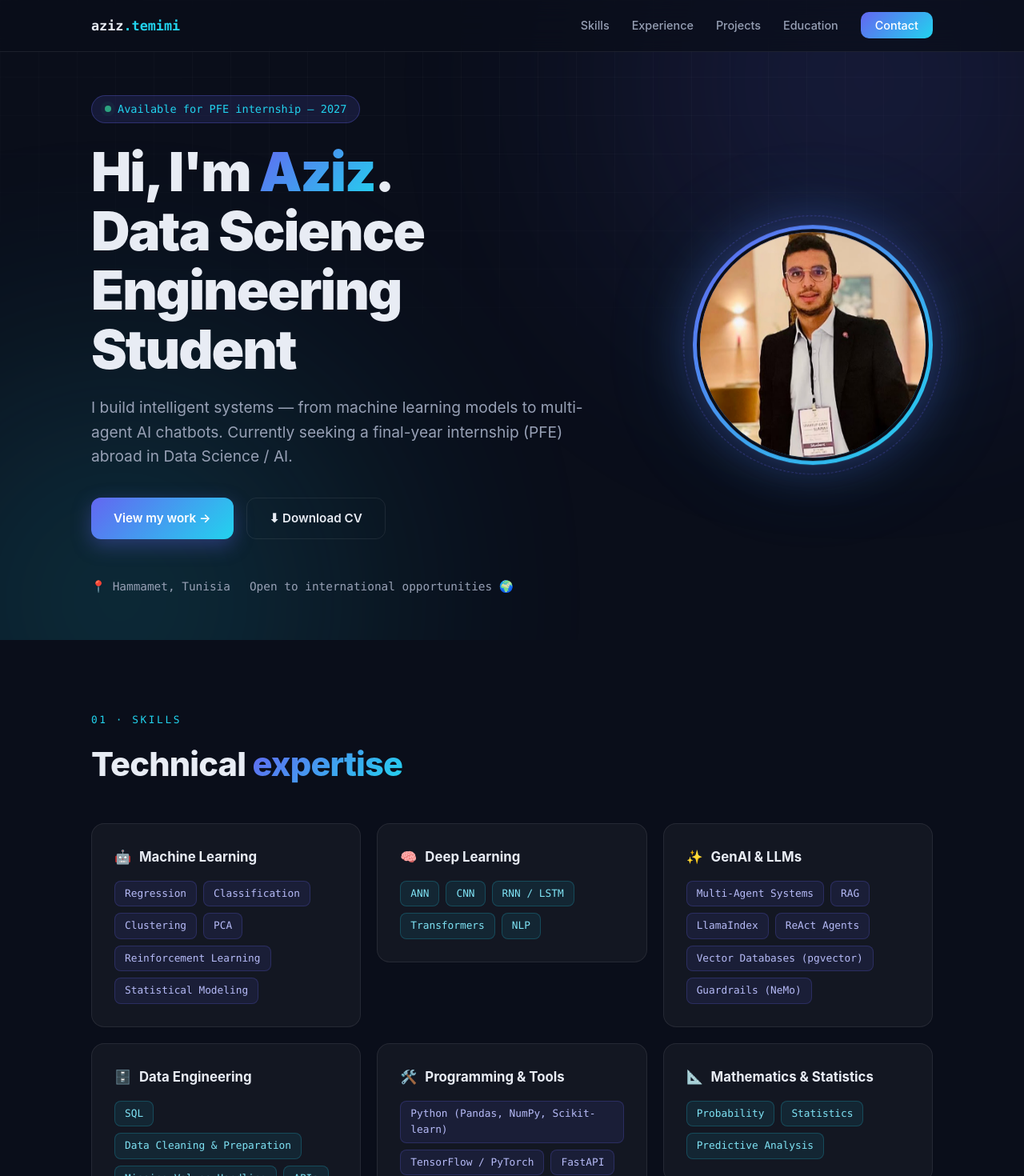
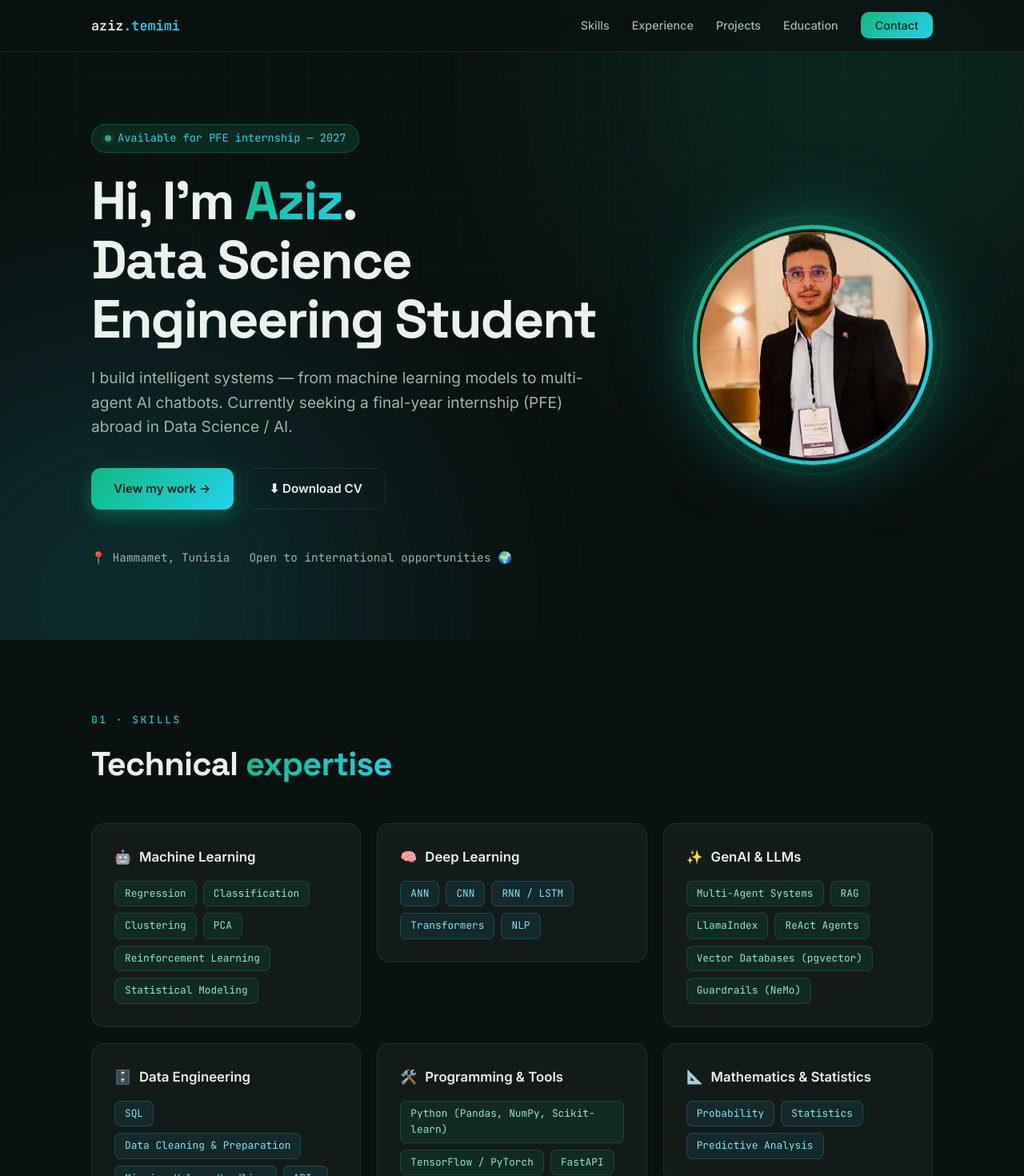
Before and after one commit to aziztemimii/aziztemimii.github.io, a React (Vite) app: page / in a window 1280 px wide. Shown: the top 1470 px of the page at 80% size. Built offline with nearby package versions, Linux system fonts and the light colour scheme.

Commit message:
Design refresh: distinctive emerald/cyan palette, real fonts, a11y improvements

```diff
--- a/index.html
+++ b/index.html
@@ -8,6 +8,12 @@
       name="description"
       content="Mohamed Aziz Ben Hassine Temimi — Data Science Engineering Student. Portfolio: Machine Learning, Deep Learning, NLP, Multi-Agent AI systems."
     />
+    <link rel="preconnect" href="https://fonts.googleapis.com" />
+    <link rel="preconnect" href="https://fonts.gstatic.com" crossorigin />
+    <link
+      href="https://fonts.googleapis.com/css2?family=Space+Grotesk:wght@500;700&family=Inter:wght@400;500;600&family=JetBrains+Mono:wght@400;600&display=swap"
+      rel="stylesheet"
+    />
     <title>Aziz Ben Hassine — Data Science Portfolio</title>
   </head>
   <body>
--- a/src/index.css
+++ b/src/index.css
@@ -3,20 +3,22 @@
    ============================================================ */
 
 :root {
-  --bg: #0a0e1a;
-  --bg-soft: #0f1526;
+  --bg: #0a1210;
+  --bg-soft: #0e1a17;
   --card: rgba(255, 255, 255, 0.04);
   --card-border: rgba(255, 255, 255, 0.08);
   --card-hover: rgba(255, 255, 255, 0.07);
-  --text: #e8ecf4;
-  --text-muted: #97a0b5;
-  --accent: #6366f1;
+  --text: #e9f2ee;
+  --text-muted: #9db4ab;
+  --accent: #10b981;
   --accent-2: #22d3ee;
-  --accent-soft: rgba(99, 102, 241, 0.14);
-  --gradient: linear-gradient(135deg, #6366f1 0%, #22d3ee 100%);
+  --accent-soft: rgba(16, 185, 129, 0.14);
+  --gradient: linear-gradient(135deg, #10b981 0%, #22d3ee 100%);
   --radius: 16px;
   --font: "Inter", "Segoe UI", system-ui, -apple-system, sans-serif;
+  --font-display: "Space Grotesk", "Inter", "Segoe UI", system-ui, sans-serif;
   --mono: "JetBrains Mono", "Cascadia Code", Consolas, monospace;
+  --ease-out: cubic-bezier(0.22, 1, 0.36, 1);
 }
 
 * {
@@ -57,7 +59,7 @@ body {
   opacity: 0.16;
 }
 .bg-glow::before {
-  background: #6366f1;
+  background: #10b981;
   top: -200px;
   right: -100px;
 }
@@ -86,6 +88,31 @@ body {
 
 section {
   padding: 90px 0;
+  scroll-margin-top: 72px; /* fixed navbar height + breathing room */
+}
+
+::selection {
+  background: rgba(16, 185, 129, 0.35);
+}
+
+a:focus-visible,
+button:focus-visible {
+  outline: 2px solid var(--accent-2);
+  outline-offset: 3px;
+  border-radius: 6px;
+}
+
+@media (prefers-reduced-motion: reduce) {
+  html {
+    scroll-behavior: auto;
+  }
+  *,
+  *::before,
+  *::after {
+    animation-duration: 0.01ms !important;
+    animation-iteration-count: 1 !important;
+    transition-duration: 0.01ms !important;
+  }
 }
 
 /* ---------- Typography ---------- */
@@ -100,8 +127,9 @@ section {
 }
 
 .section-title {
+  font-family: var(--font-display);
   font-size: clamp(1.8rem, 4vw, 2.6rem);
-  font-weight: 800;
+  font-weight: 700;
   margin-bottom: 40px;
   letter-spacing: -0.02em;
 }
@@ -121,7 +149,7 @@ section {
   right: 0;
   z-index: 100;
   backdrop-filter: blur(16px);
-  background: rgba(10, 14, 26, 0.75);
+  background: rgba(10, 18, 16, 0.75);
   border-bottom: 1px solid var(--card-border);
 }
 .navbar-inner {
@@ -159,7 +187,7 @@ section {
   padding: 8px 18px;
   border-radius: 10px;
   background: var(--gradient);
-  color: #fff !important;
+  color: #06251c !important;
   font-weight: 600;
 }
 
@@ -192,7 +220,7 @@ section {
   border-radius: 50%;
   padding: 5px;
   background: var(--gradient);
-  box-shadow: 0 0 60px rgba(99, 102, 241, 0.35),
+  box-shadow: 0 0 60px rgba(16, 185, 129, 0.35),
     0 0 120px rgba(34, 211, 238, 0.15);
   animation: float 6s ease-in-out infinite;
 }
@@ -201,7 +229,7 @@ section {
   position: absolute;
   inset: -12px;
   border-radius: 50%;
-  border: 1px dashed rgba(99, 102, 241, 0.4);
+  border: 1px dashed rgba(16, 185, 129, 0.4);
   animation: spin 30s linear infinite;
 }
 .photo-ring img {
@@ -239,7 +267,7 @@ section {
   padding: 6px 16px;
   border-radius: 999px;
   background: var(--accent-soft);
-  border: 1px solid rgba(99, 102, 241, 0.3);
+  border: 1px solid rgba(16, 185, 129, 0.3);
   font-size: 0.85rem;
   color: var(--accent-2);
   font-family: var(--mono);
@@ -257,8 +285,9 @@ section {
   50% { opacity: 0.7; box-shadow: 0 0 0 6px rgba(52, 211, 153, 0); }
 }
 .hero h1 {
+  font-family: var(--font-display);
   font-size: clamp(2.4rem, 6vw, 4.2rem);
-  font-weight: 900;
+  font-weight: 700;
   line-height: 1.1;
   letter-spacing: -0.03em;
   margin-bottom: 20px;
@@ -290,12 +319,12 @@ section {
 }
 .btn-primary {
   background: var(--gradient);
-  color: #fff;
-  box-shadow: 0 8px 24px rgba(99, 102, 241, 0.35);
+  color: #06251c;
+  box-shadow: 0 8px 24px rgba(16, 185, 129, 0.35);
 }
 .btn-primary:hover {
   transform: translateY(-2px);
-  box-shadow: 0 12px 32px rgba(99, 102, 241, 0.5);
+  box-shadow: 0 12px 32px rgba(16, 185, 129, 0.5);
 }
 .btn-ghost {
   background: transparent;
@@ -321,11 +350,12 @@ section {
   border: 1px solid var(--card-border);
   border-radius: var(--radius);
   padding: 28px;
-  transition: transform 0.25s, background 0.25s, border-color 0.25s;
+  transition: transform 0.3s var(--ease-out), background 0.3s var(--ease-out),
+    border-color 0.3s var(--ease-out);
 }
 .card:hover {
   background: var(--card-hover);
-  border-color: rgba(99, 102, 241, 0.35);
+  border-color: rgba(16, 185, 129, 0.35);
   transform: translateY(-4px);
 }
 
@@ -352,9 +382,9 @@ section {
   border-radius: 8px;
   font-size: 0.8rem;
   font-family: var(--mono);
-  background: rgba(99, 102, 241, 0.1);
-  border: 1px solid rgba(99, 102, 241, 0.22);
-  color: #b6bbf7;
+  background: rgba(16, 185, 129, 0.1);
+  border: 1px solid rgba(16, 185, 129, 0.22);
+  color: #8ee6c4;
 }
 .tag.cyan {
   background: rgba(34, 211, 238, 0.08);
@@ -538,8 +568,9 @@ section {
   text-align: center;
 }
 .contact-section .big {
+  font-family: var(--font-display);
   font-size: clamp(1.8rem, 4vw, 2.8rem);
-  font-weight: 800;
+  font-weight: 700;
   margin-bottom: 16px;
   letter-spacing: -0.02em;
 }
@@ -582,7 +613,7 @@ footer {
 .reveal {
   opacity: 0;
   transform: translateY(28px);
-  transition: opacity 0.7s ease, transform 0.7s ease;
+  transition: opacity 0.7s var(--ease-out), transform 0.7s var(--ease-out);
 }
 .reveal.visible {
   opacity: 1;
```
